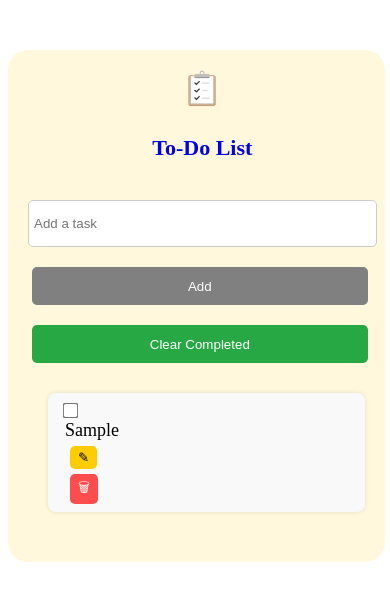
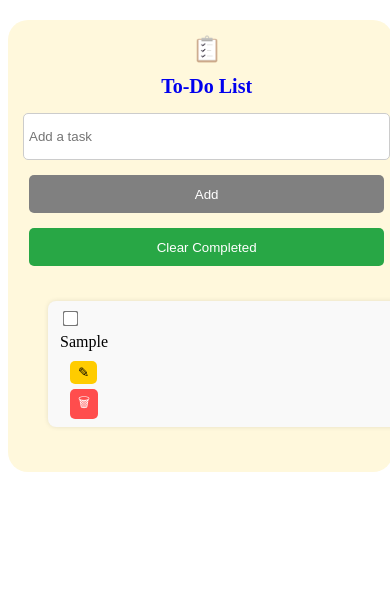
Before and after one commit to tarunav2005/TodoWebApp, a plain HTML site: page index.html in a window 390 px wide. Both pictures are taken after typing "Sample" into the empty fields and a click on the button "Add". Drawn offline with Linux system fonts and the light colour scheme.

Commit message:
Update style.css

```diff
--- a/style.css
+++ b/style.css
@@ -163,3 +163,72 @@ li button:nth-child(4) {
     width: 100%;
   }
 }
+
+
+@media (max-width: 768px) {
+  .body {
+    width: 95%;
+    margin: 20px auto;
+    padding: 15px;
+  }
+
+  .navbarbrand {
+    flex-direction: column;
+    justify-content: center;
+    text-align: center;
+    gap: 5px;
+  }
+
+  .webicon {
+    height: 30px;
+    width: 30px;
+  }
+
+  h1 {
+    font-size: 24px;
+    text-align: center;
+    margin: 5px 0;
+  }
+
+
+  .task, .addtask, .clearCompleted {
+    width: 90%;
+    margin: 5px auto;
+    display: block;
+  }
+
+  ul {
+    padding-left: 25px;
+  }
+
+  li {
+    flex-direction: column;
+    align-items: flex-start;
+    width: 90%;
+    margin: 10px auto;
+  }
+
+  li span {
+    font-size: 16px;
+    margin: 5px 0;
+  }
+
+  li button {
+    margin-top: 5px;
+  }
+}
+
+@media (max-width: 480px) {
+  h1 {
+    font-size: 20px;
+  }
+
+  .task, .addtask, .clearCompleted {
+    width: 100%;
+  }
+
+  li {
+    width: 100%;
+    font-size: 16px;
+  }
+}
```
